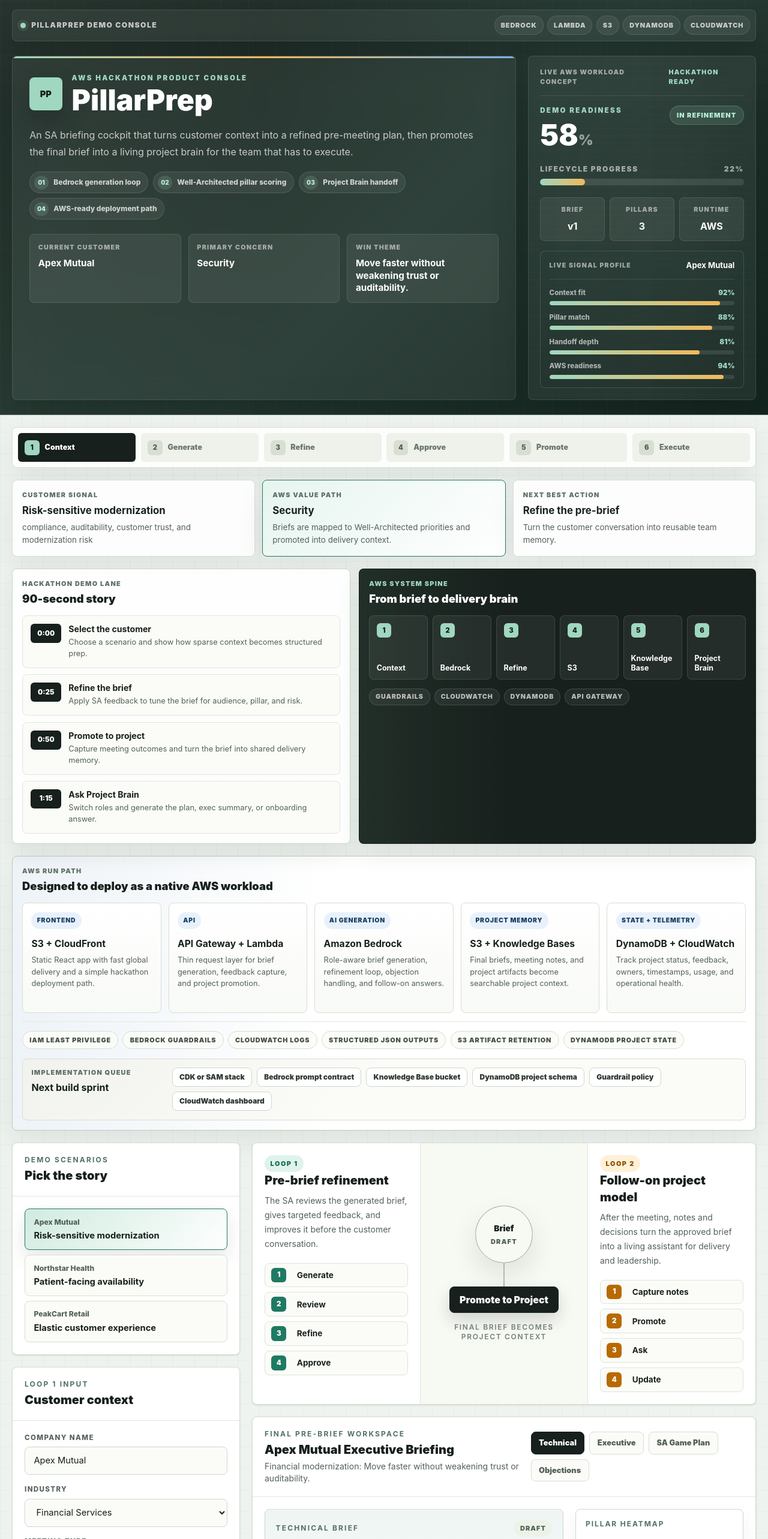
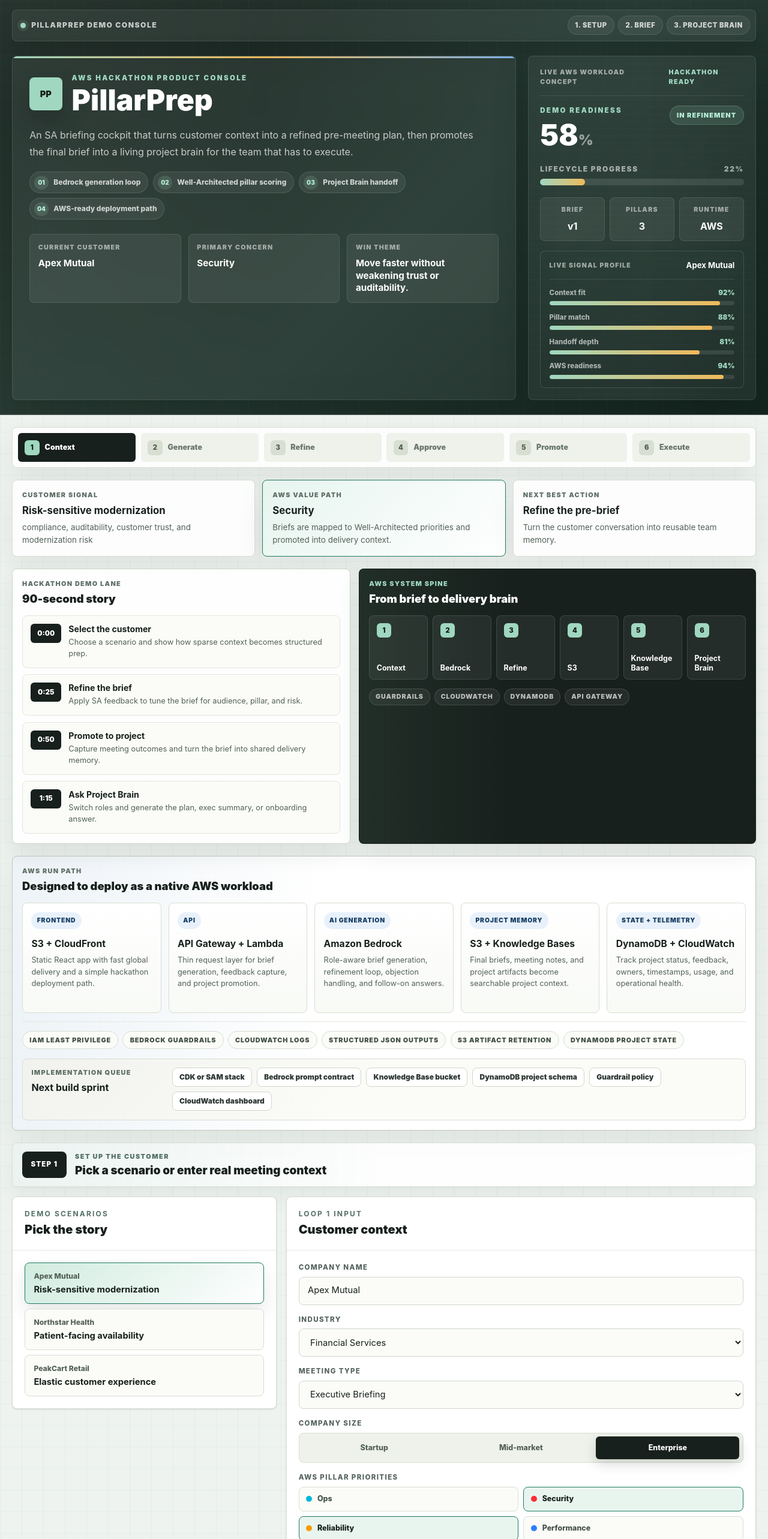
Before and after one commit to aadams35/Pilarprep, a Next.js app: page / in a window 1280 px wide. Shown: the top 2566 px of the page at 60% size. Built offline with nearby package versions, Linux system fonts and the light colour scheme.

Commit message:
Make briefing workflow more linear

```diff
--- a/app/globals.css
+++ b/app/globals.css
@@ -115,6 +115,39 @@ body {
   text-transform: uppercase;
 }
 
+.top-command-actions {
+  display: flex;
+  flex-wrap: wrap;
+  justify-content: flex-end;
+  gap: 0.4rem;
+}
+
+.top-command-actions a {
+  display: inline-flex;
+  min-height: 2rem;
+  align-items: center;
+  border: 1px solid rgba(255, 255, 255, 0.11);
+  border-radius: 999px;
+  background: rgba(255, 255, 255, 0.06);
+  padding: 0 0.7rem;
+  color: rgba(255, 255, 255, 0.76);
+  font-size: 0.7rem;
+  font-weight: 900;
+  letter-spacing: 0.06em;
+  text-decoration: none;
+  text-transform: uppercase;
+  transition:
+    background 160ms ease,
+    color 160ms ease,
+    transform 160ms ease;
+}
+
+.top-command-actions a:hover {
+  background: rgba(159, 215, 192, 0.16);
+  color: #b7f0d8;
+  transform: translateY(-1px);
+}
+
 .hero-copy,
 .hero-panel {
   border: 1px solid rgba(255, 255, 255, 0.11);
@@ -761,6 +794,106 @@ body {
   padding: 0 0.7rem;
   font-size: 0.75rem;
   font-weight: 900;
+}
+
+.linear-workflow {
+  display: grid;
+  gap: 1rem;
+}
+
+.setup-grid {
+  display: grid;
+  grid-template-columns: minmax(280px, 0.72fr) minmax(0, 1.28fr);
+  gap: 1rem;
+  align-items: start;
+}
+
+.workflow-heading {
+  display: grid;
+  grid-template-columns: auto 1fr;
+  align-items: center;
+  gap: 0.9rem;
+  scroll-margin-top: 1rem;
+  border: 1px solid #d8ded2;
+  border-radius: 8px;
+  background:
+    linear-gradient(90deg, rgba(31, 122, 99, 0.08), transparent 50%),
+    rgba(255, 255, 255, 0.9);
+  padding: 0.9rem 1rem;
+  box-shadow: 0 16px 38px rgba(23, 32, 28, 0.06);
+}
+
+.workflow-heading > span {
+  display: grid;
+  min-height: 2.7rem;
+  min-width: 4.6rem;
+  place-items: center;
+  border-radius: 8px;
+  background: #17201c;
+  color: #ffffff;
+  font-size: 0.72rem;
+  font-weight: 950;
+  letter-spacing: 0.1em;
+  text-transform: uppercase;
+}
+
+.workflow-heading p {
+  color: #527064;
+  font-size: 0.68rem;
+  font-weight: 950;
+  letter-spacing: 0.14em;
+  text-transform: uppercase;
+}
+
+.workflow-heading h2 {
+  margin-top: 0.24rem;
+  color: #17201c;
+  font-size: 1.18rem;
+  font-weight: 1000;
+  line-height: 1.25;
+}
+
+.workflow-heading-dark {
+  border-color: rgba(255, 255, 255, 0.12);
+  background:
+    linear-gradient(90deg, rgba(159, 215, 192, 0.13), transparent 52%),
+    #17201c;
+}
+
+.workflow-heading-dark > span {
+  background: #9fd7c0;
+  color: #17201c;
+}
+
+.workflow-heading-dark p {
+  color: #9fd7c0;
+}
+
+.workflow-heading-dark h2 {
+  color: #ffffff;
+}
+
+.action-row {
+  display: grid;
+  grid-template-columns: minmax(0, 1fr) auto;
+  gap: 0.75rem;
+  align-items: center;
+}
+
+.secondary-link {
+  display: inline-flex;
+  min-height: 3rem;
+  align-items: center;
+  justify-content: center;
+  border: 1px solid #cfd8cb;
+  border-radius: 8px;
+  background: #ffffff;
+  color: #17201c;
+  padding: 0 0.9rem;
+  font-size: 0.8rem;
+  font-weight: 950;
+  text-decoration: none;
+  white-space: nowrap;
 }
 
 button,
@@ -1532,6 +1665,10 @@ textarea:focus-visible {
     justify-content: flex-start;
   }
 
+  .top-command-actions {
+    justify-content: flex-start;
+  }
+
   .panel-status {
     align-items: flex-start;
     flex-direction: column;
@@ -1541,6 +1678,8 @@ textarea:focus-visible {
   .lifecycle-rail,
   .spotlight-grid,
   .demo-grid,
+  .setup-grid,
+  .action-row,
   .packet-grid,
   .aws-spine,
   .runway-grid,
@@ -1552,6 +1691,14 @@ textarea:focus-visible {
     grid-template-columns: 1fr;
   }
 
+  .workflow-heading {
+    grid-template-columns: 1fr;
+  }
+
+  .workflow-heading > span {
+    justify-self: start;
+  }
+
   .brief-surface,
   .project-answer {
     min-height: auto;
@@ -1560,6 +1707,7 @@ textarea:focus-visible {
 
 @media (min-width: 641px) and (max-width: 1100px) {
   .demo-grid,
+  .setup-grid,
   .packet-grid,
   .runway-grid {
     grid-template-columns: repeat(2, minmax(0, 1fr));
--- a/app/page.tsx
+++ b/app/page.tsx
@@ -288,14 +288,6 @@ const heroProofPoints = [
   "AWS-ready deployment path",
 ];
 
-const runtimeSignals = [
-  "Bedrock",
-  "Lambda",
-  "S3",
-  "DynamoDB",
-  "CloudWatch",
-];
-
 const implementationBacklog = [
   "CDK or SAM stack",
   "Bedrock prompt contract",
@@ -548,10 +540,10 @@ export default function Home() {
               <span className="status-dot" />
               PillarPrep demo console
             </div>
-            <div className="top-command-services" aria-label="AWS runtime services">
-              {runtimeSignals.map((signal) => (
-                <span key={signal}>{signal}</span>
-              ))}
+            <div className="top-command-actions">
+              <a href="#setup">1. Setup</a>
+              <a href="#brief">2. Brief</a>
+              <a href="#project-brain">3. Project Brain</a>
             </div>
           </div>
         </div>
@@ -775,8 +767,16 @@ export default function Home() {
         </div>
       </section>
 
-      <section className="mx-auto grid max-w-7xl gap-5 px-5 py-5 xl:grid-cols-[380px_1fr]">
-        <aside className="space-y-5">
+      <section className="linear-workflow mx-auto max-w-7xl px-5 py-5">
+        <div className="workflow-heading" id="setup">
+          <span>Step 1</span>
+          <div>
+            <p>Set up the customer</p>
+            <h2>Pick a scenario or enter real meeting context</h2>
+          </div>
+        </div>
+
+        <div className="setup-grid">
           <section className="rounded-lg border border-[#d8ded2] bg-white shadow-sm">
             <div className="border-b border-[#e2e7de] p-5">
               <p className="text-xs font-bold uppercase tracking-[0.18em] text-[#527064]">
@@ -897,17 +897,30 @@ export default function Home() {
                 />
               </label>
 
+              <div className="action-row">
                 <button
-                className="primary-button w-full"
+                  className="primary-button"
                   type="button"
                   onClick={refineBrief}
                 >
                   <span className="button-icon">+</span>
                   Generate / refine brief
                 </button>
+                <a className="secondary-link" href="#brief">
+                  Review generated brief
+                </a>
+              </div>
             </div>
           </section>
-        </aside>
+        </div>
+
+        <div className="workflow-heading" id="brief">
+          <span>Step 2</span>
+          <div>
+            <p>Refine the pre-brief</p>
+            <h2>Review the output, apply feedback, then approve it</h2>
+          </div>
+        </div>
 
         <div className="space-y-5">
           <section className="rounded-lg border border-[#d8ded2] bg-white shadow-sm">
@@ -1210,6 +1223,14 @@ export default function Home() {
             </div>
           </section>
 
+          <div className="workflow-heading workflow-heading-dark" id="project-brain">
+            <span>Step 3</span>
+            <div>
+              <p>Promote after the meeting</p>
+              <h2>Turn the final brief into the follow-on project model</h2>
+            </div>
+          </div>
+
           <section className="rounded-lg border border-[#d8ded2] bg-[#17201c] text-white shadow-sm">
             <div className="grid gap-0 2xl:grid-cols-[380px_1fr]">
               <div className="border-b border-white/10 p-5 2xl:border-b-0 2xl:border-r">
```
Also changed, not shown: 1 other file (tests, documents, lock files or other folders). Lines whose indentation alone changed are shown as unchanged.
